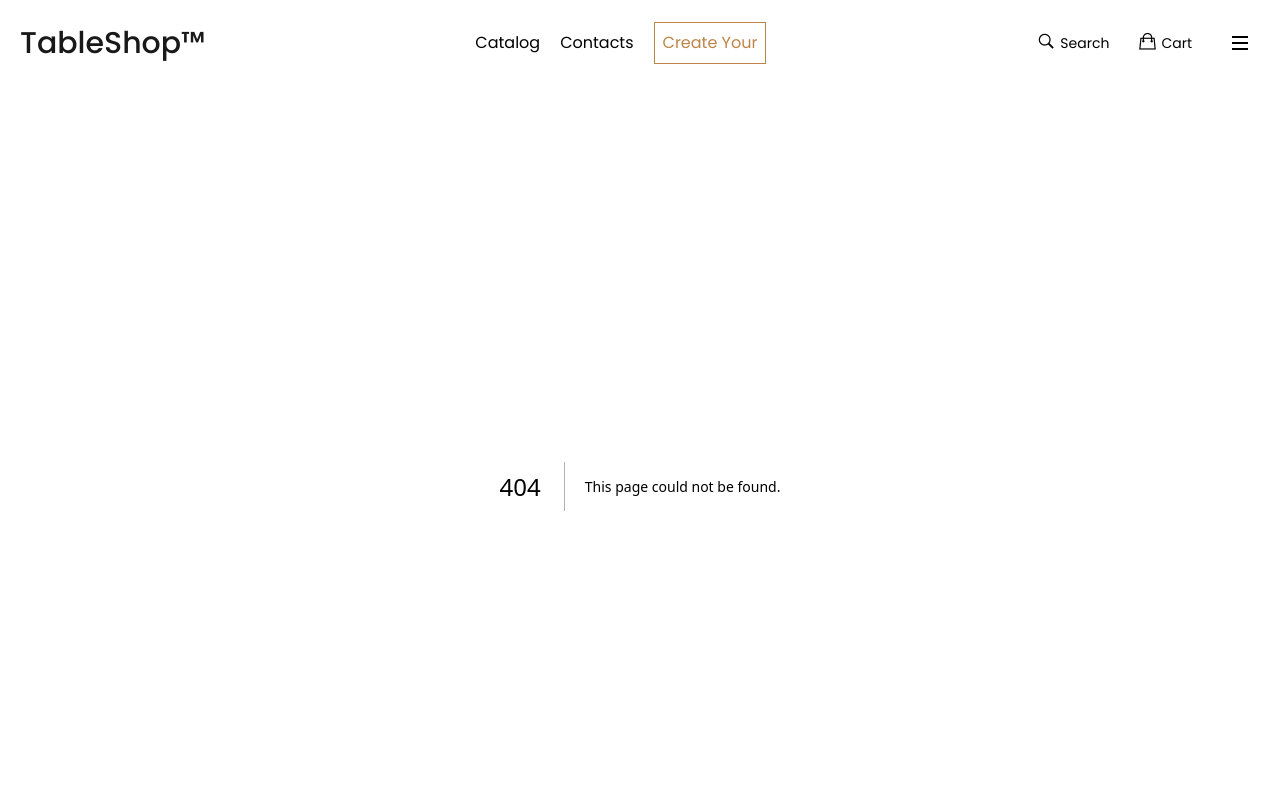
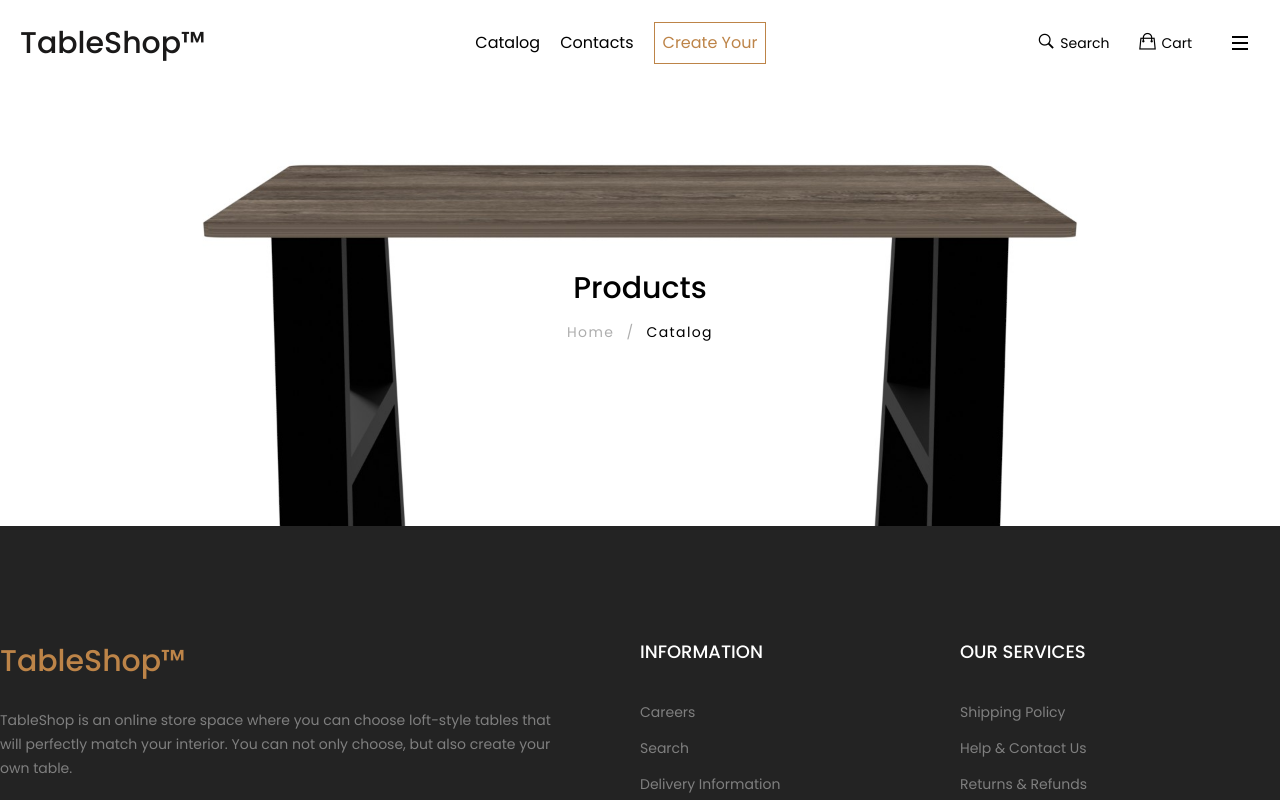
Before and after one commit to darkysadow/tableShop, a Next.js app in the folder client/: page /catalog in a window 1280 px wide. Before the commit this address had no page. Shown: the top 800 px of the page. Built offline with nearby package versions, Linux system fonts and the light colour scheme.

Commit message:
Fixed overflow-x bug, added calalog page, created greeting block for it

```diff
--- /dev/null
+++ b/client/app/catalog/page.jsx
@@ -0,0 +1,20 @@
+import Image from "next/image";
+import Link from "next/link";
+
+export default function Home() {
+    return (
+        <main>
+            <section className="h-[55vh] relative flex justify-center items-center bg-slate-400 w-full catalog-head-block">
+                <div className="absolute top-0 left-0 w-full h-full z-0">
+                    <Image src={'/wtp/Atlant/oak_palena/third.jpg'} fill sizes="100%" style={{objectFit: "cover", objectPosition: "top"}} alt="Atlant Oak Palena Table" />
+                </div>
+                <div className="flex flex-col justify-center items-center z-[1]">
+                    <h1 className="text-3xl font-medium text-black">Products</h1>
+                    <div className="flex flex-row text-sm text-[#aeaeae] gap-x-3 mt-4 tracking-widest">
+                        <Link href={'/'} className="transition md:hover:text-black">Home</Link> <span>/</span><p className="text-black">Catalog</p>
+                    </div>
+                </div>
+            </section>
+        </main>
+    )
+}
--- a/client/app/globals.css
+++ b/client/app/globals.css
@@ -271,3 +271,8 @@ html::-webkit-scrollbar-thumb,
 body::-webkit-scrollbar-thumb {
   background-color: #232323;
 }
+
+
+.catalog-head-block {
+
+}
--- a/client/components/Header/Header.jsx
+++ b/client/components/Header/Header.jsx
@@ -19,8 +19,8 @@ const Header = () => {
 
   useEffect(() => {
     mobileBurgerOpened
-      ? (document.body.style.overflow = 'hidden')
-      : (document.body.style.overflow = 'scroll');
+      ? (document.body.style.overflowY = 'hidden')
+      : (document.body.style.overflowY = 'scroll');
   }, [mobileBurgerOpened]);
   //2.5rem+46px
   return (
```
